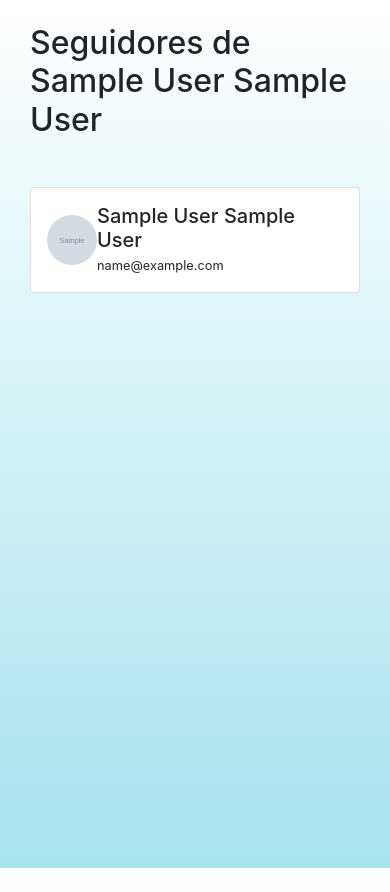
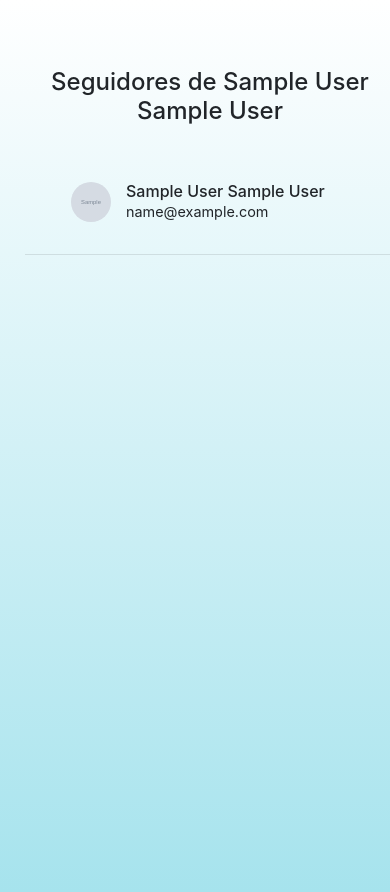
Before and after one commit to DuqueMajores/Rede-Social-E-commerce, a Flask app: page /seguidores/1 in a window 390 px wide. Before the commit the page ends 868 px from the top, so only its background shows below. Run offline with Flask 3, Linux system fonts and the light colour scheme; a user stored in the database is signed in; tables that the repository leaves empty hold one stand-in row (values such as "Sample post"); grey boxes marked "Sample" are stand-in pictures; some libraries are stand-ins or nearby versions; some web fonts are replaced.

Commit message:
Ajustes css

```diff
--- a/app/static/css/seguidores.css
+++ b/app/static/css/seguidores.css
@@ -1,3 +1,85 @@
-#corpo_seguidores{
+#corpo_seguidores {
     height: 100vh;
+    width: 600px;
+    margin: 0 auto;
 }
+
+#corpo_seguidores h2 {
+    margin-bottom: 70px;
+    text-align: center;
+}
+
+#corpo_seguidores img {
+    margin-left: 30px;
+    margin-right: 20px;
+    margin-top: -10px;
+}
+
+
+/* Responsivo para tablets */
+@media screen and (max-width: 760px) {
+    #corpo_seguidores {
+        width: 90vw;
+    }
+
+    #corpo_seguidores img,
+    #corpo_seguidores h5,
+    #corpo_seguidores p {
+        margin-left: -30px;
+        margin-right: 50px;
+    }
+
+    #info_card_seguidores{
+        margin-left: 30px;
+    }
+}
+
+@media screen and (max-width: 460px) {
+    #corpo_seguidores {
+        width: 100vw;
+        height: 100vh;
+        padding: 20px 10px;
+        box-sizing: border-box;
+    }
+
+    #corpo_seguidores h2 {
+        font-size: 1.5rem;
+        margin-bottom: 40px;
+    }
+
+    #corpo_seguidores img {
+        width: 40px;
+        height: 40px;
+        margin: 0 10px 0 0;
+    }
+
+    #corpo_seguidores h5 {
+        font-size: 1rem;
+    }
+
+    #corpo_seguidores p {
+        font-size: 0.9rem;
+        margin-bottom: 0;
+        margin-left: 5px;
+    }
+
+    #corpo_seguidores button{
+        font-size: 0.85rem;
+        padding: 5px 10px;
+        margin-right: 90px;
+    }
+
+    #corpo_seguidores a{
+        margin-left: -90px;
+    }
+
+    .container.mb-3.p-3.d-flex {
+        flex-direction: column;
+        align-items: flex-start !important;
+        gap: 10px;
+    }
+
+    #info_seguidores h5{
+        margin-left: 5px;
+    }
+}
--- a/app/templates/login.html
+++ b/app/templates/login.html
@@ -6,6 +6,8 @@
     <link rel="stylesheet" href="{{ url_for('static', filename='css/index.css') }}">
     <link rel="stylesheet" href="{{ url_for('static', filename='css/login.css') }}">
 {% endblock %}
+
+    <div><h4>MLD</h4></div>
 
     <div id="corpo_login" class="container mt-5">
         <form action="" method="post" class="row mt-2 p-4 rounded border shadow">
--- a/app/templates/seguidores.html
+++ b/app/templates/seguidores.html
@@ -6,39 +6,46 @@
 {% endblock %}
 
 {% block content %}
-<div id="corpo_seguidores" class="container mt-4">
+<div id="corpo_seguidores" class="container mt-5">
+
     <h2>Seguidores de {{ usuario.nome }} {{ usuario.sobreNome }}</h2>
 
     {% if not seguidores %}
         <p>Este usuário ainda não possui seguidores.</p>
     {% else %}
         {% for seguidor in seguidores %}
-    <div class="card mb-3 p-3 d-flex flex-row align-items-center justify-content-between mt-5">
-        <div class="d-flex align-items-center">
-            <img class="rounded-circle me-3" src="{{ url_for('static', filename='imagens/' + seguidor.imagem) }}"
-                alt="Foto Perfil" width="50" height="50">
-            <div>
+        <div class="container mb-3 p-3 d-flex flex-row align-items-center justify-content-between">
+            <div id="info_card_seguidores" class="d-flex align-items-center">
+                <img
+                    class="rounded-circle me-3"
+                    src="{{ url_for('static', filename='imagens/' + seguidor.imagem) }}"
+                    alt="Foto de perfil"
+                    width="50"
+                    height="50"
+                >
+                <div id="info_seguidores">
                     <h5 class="mb-0">{{ seguidor.nome }} {{ seguidor.sobreNome }}</h5>
-                <small>{{ seguidor.email }}</small>
+                    <p class="mb-0">{{ seguidor.email }}</p>
                 </div>
             </div>
 
             {% if seguidor.id != current_user.id %}
                 {% if seguidor.id not in ids_que_eu_sigo %}
-        <!-- Se ainda não segue, mostra botão para seguir -->
+                    <!-- Botão para seguir -->
                     <form action="{{ url_for('seguir_usuario', id=seguidor.id) }}" method="post">
                         <button type="submit" class="btn btn-success seguir-btn" data-id="{{ seguidor.id }}">Seguir</button>
                     </form>
                 {% else %}
-        <!-- Se já segue, mostra botão para ver perfil -->
+                    <!-- Botão para visualizar o perfil -->
                     <a href="{{ url_for('home', id=seguidor.id) }}" class="btn btn-outline-primary">Ver Perfil</a>
                 {% endif %}
             {% endif %}
         </div>
+        <hr>
         {% endfor %}
     {% endif %}
+
 </div>
 
-<script src="{{url_for('static', filename='js/seguidores.js')}}"></script>
-
+<script src="{{ url_for('static', filename='js/seguidores.js') }}"></script>
 {% endblock %}
```
Also changed, not shown: app/static/css/home.css (+35 -0 lines), app/static/css/login.css (+100 -0 lines), app/static/css/seguindo.css (added, +51 -0 lines), app/templates/home.html (+6 -1 lines), app/templates/seguindo.html (+9 -9 lines), instance/database.db. Lines whose indentation alone changed are shown as unchanged.
